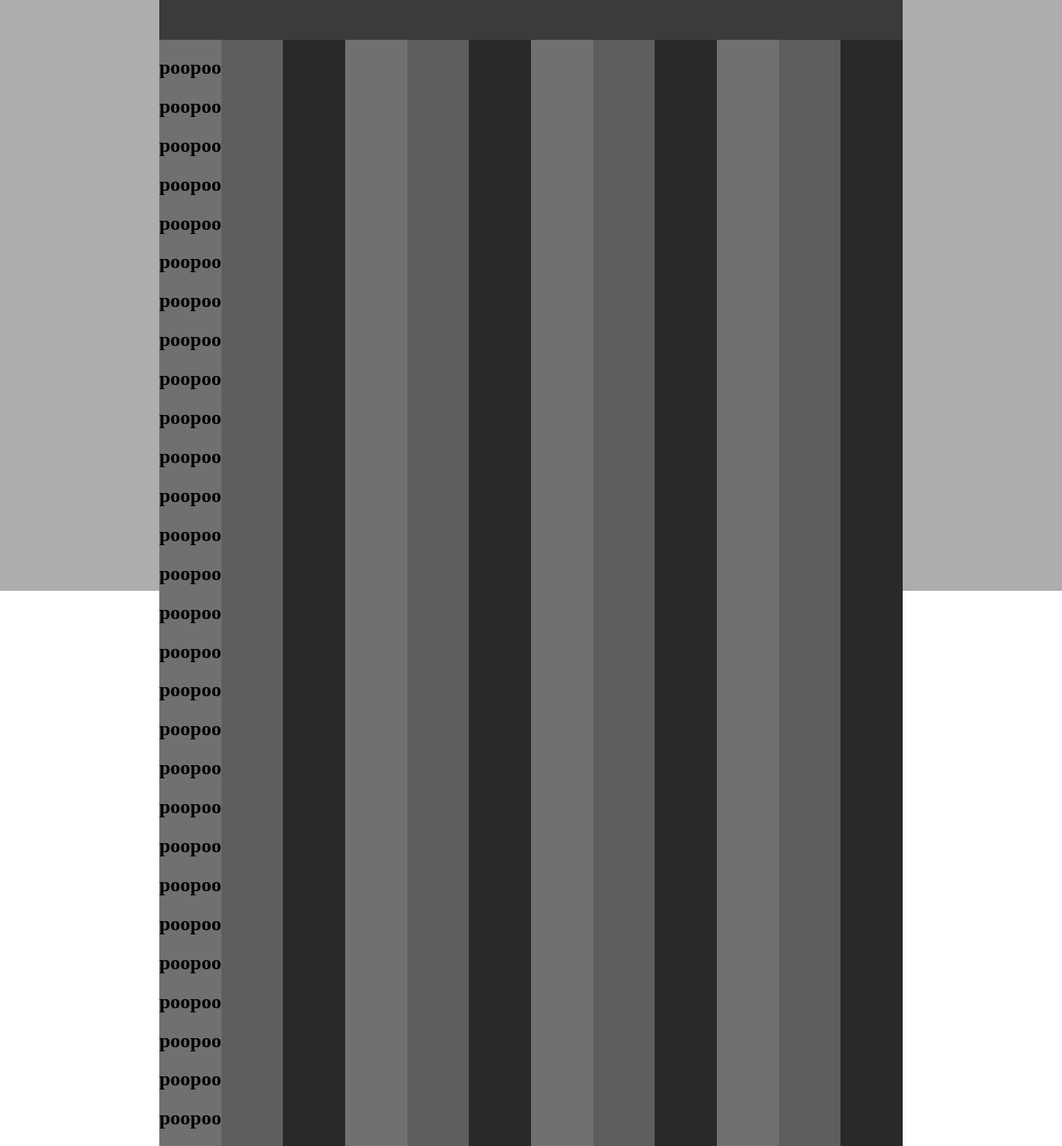
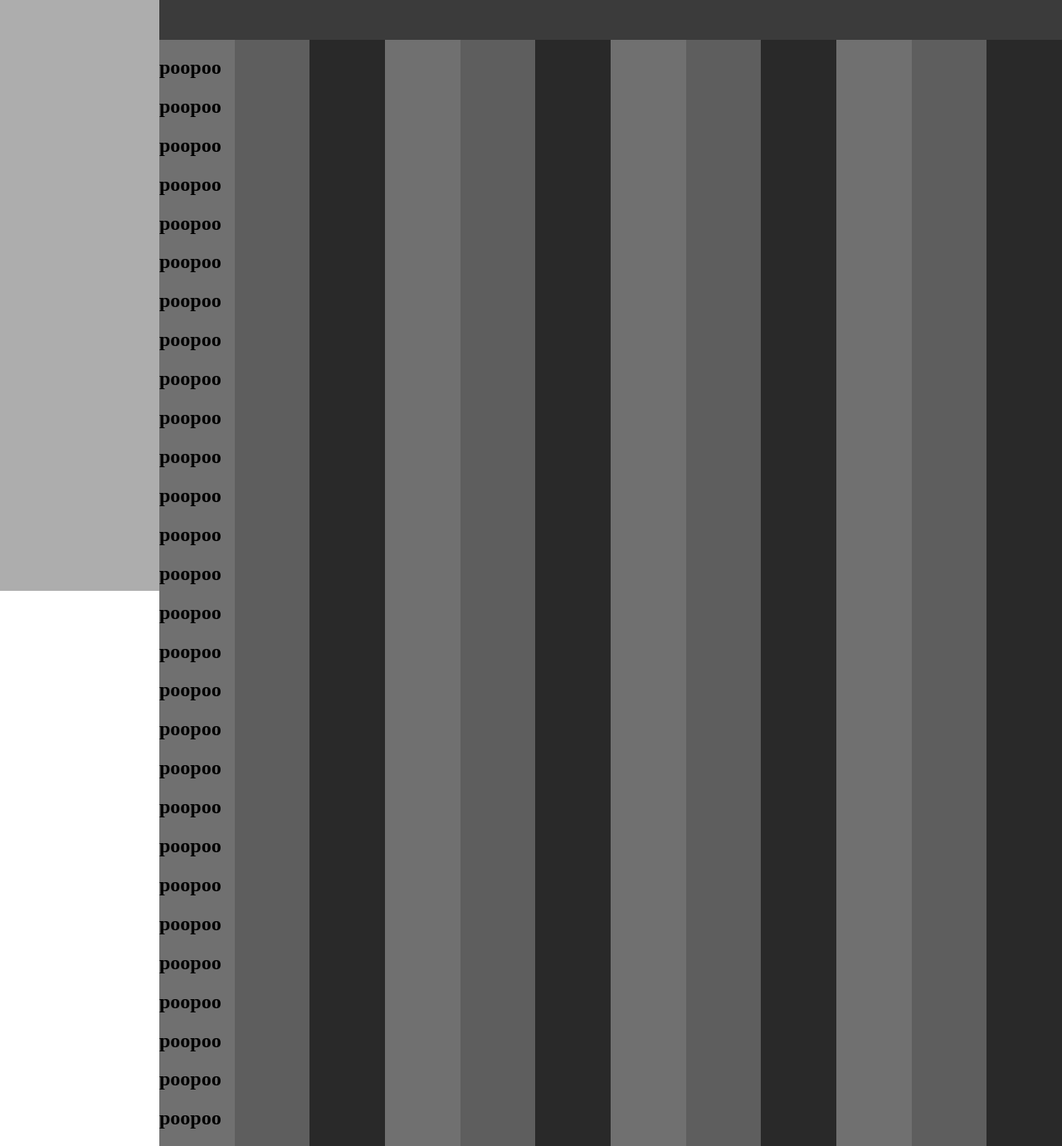
Before and after one commit to curtisho0718/IAT351, a PHP site: page /calendar.html in a window 1280 px wide. Shown: the part 88-1469 px from the top of the page at 83% size. Run offline with PHP 8.4, Linux system fonts and the light colour scheme.

Commit message:
Removed right column
Because Ash is poo poo

```diff
--- a/calendar.html
+++ b/calendar.html
@@ -108,9 +108,9 @@
       </div>
     </section>
 
-    <section id="right_nav">
+    <!-- <section id="right_nav">
 
-    </section>
+    </section> -->
   </main>
 
   <footer>
--- a/css/main.css
+++ b/css/main.css
@@ -40,7 +40,7 @@ main {
   position: absolute;
   flex-direction: row;
   left: 15vw;
-  right: 15vw;
+  right: 0;
   max-width: 100%;
   margin: 0;
   background-color: black;
@@ -49,7 +49,7 @@ main {
 #tabs_component {
   position: fixed;
   left: 15vw;
-  right: 15vw;
+  right: 0;
   height: 3rem;
   background-color: #3b3b3b;
 }
```
